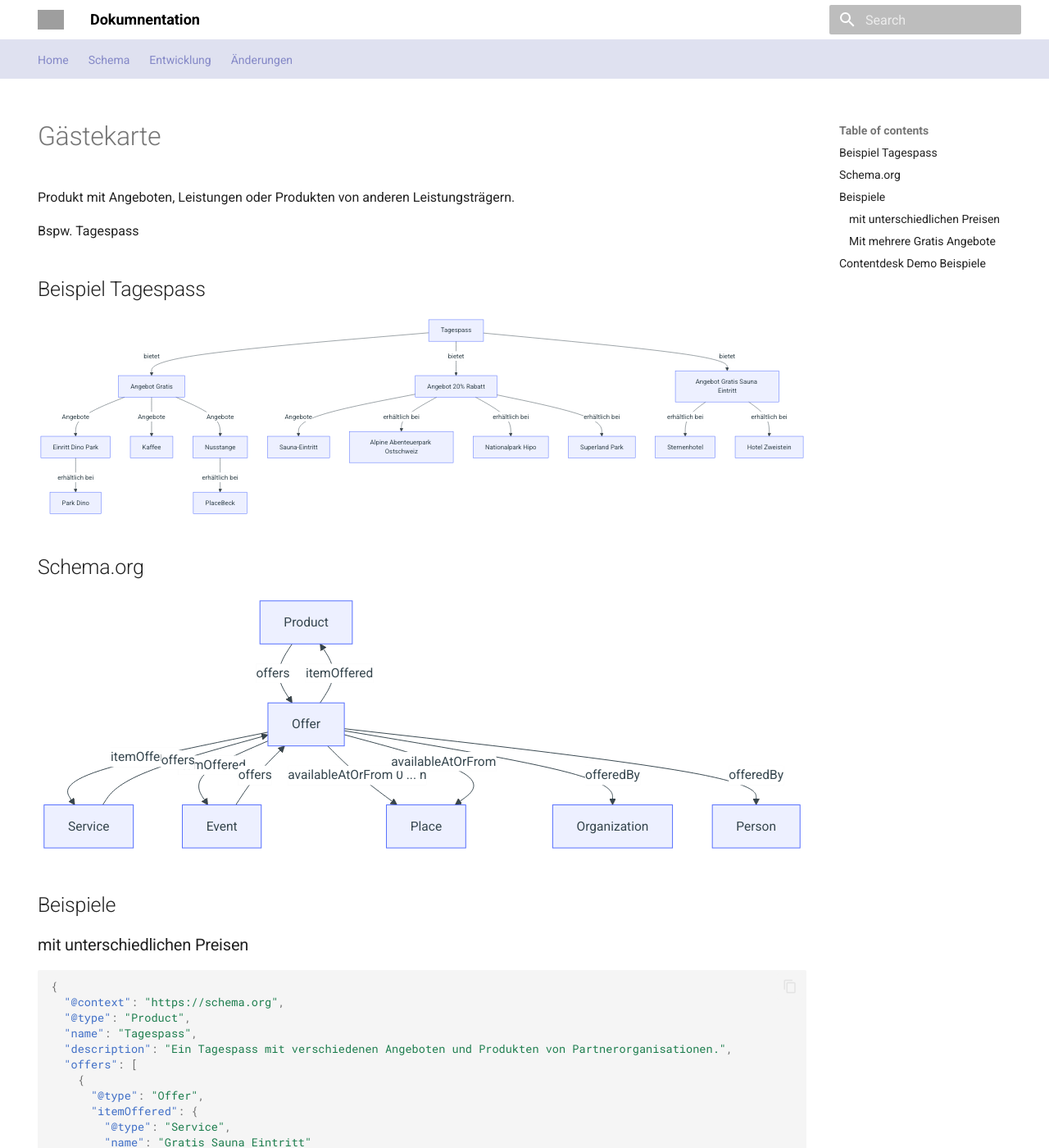
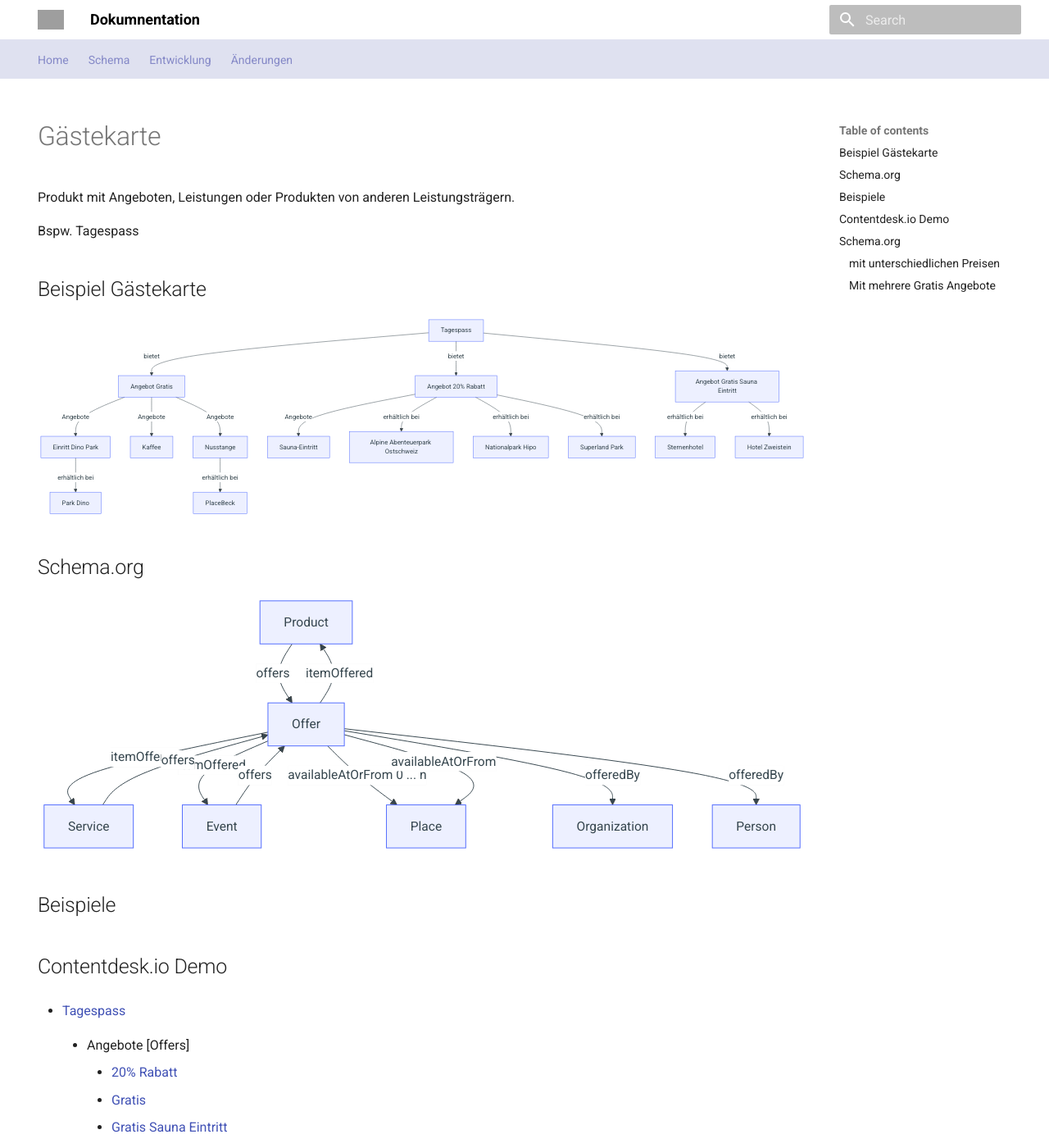
Before and after one commit to tsolenthaler/docs.contentdesk.io, an MkDocs documentation site: the page built from docs/dev/concepts/gaestekarte.md, in a window 1280 px wide and 1400 px high. Shown: the whole window at 82% size. Built offline with MkDocs 1.6.1 and Material for MkDocs 9.7.7, drawn with Linux system fonts in a browser that asks for light colours; some of the changed text lies outside the part shown; grey boxes are pictures that could not be loaded.

````diff
--- a/docs/dev/concepts/gaestekarte.md
+++ b/docs/dev/concepts/gaestekarte.md
@@ -10,7 +10,7 @@
 
 Bspw. Tagespass
 
-## Beispiel Tagespass
+## Beispiel Gästekarte
 ``` mermaid
 graph TD
     Product[Tagespass] -->|bietet|OfferGratis[Angebot Gratis]
@@ -55,7 +55,22 @@
 ```
 
 
+
 ## Beispiele
+
+## Contentdesk.io Demo
+
+- [Tagespass](https://demo.pim.tso.ch/#/enrich/product/74589a84-bfb9-4fcb-a086-a349ba10205d)
+
+    * Angebote [Offers]
+
+        * [20% Rabatt](https://demo.pim.tso.ch/#/enrich/product/856b935f-05e2-4f26-addc-33894f97b4f9)
+        * [Gratis](https://demo.pim.tso.ch/#/enrich/product/8b42f340-85bb-4bd1-b9c5-d0e23887bd94)
+        * [Gratis Sauna Eintritt](https://demo.pim.tso.ch/#/enrich/product/345c8f62-f583-4331-9523-af9ed65e0e54)
+
+
+
+## Schema.org
 
 ### mit unterschiedlichen Preisen
 
@@ -111,15 +126,3 @@
   }
 }
 ```
-
-
-
-## Contentdesk Demo Beispiele
-
-- [Tagespass](https://demo.pim.tso.ch/#/enrich/product/74589a84-bfb9-4fcb-a086-a349ba10205d)
-
-    * Angebote [Offers]
-
-        * [20% Rabatt](https://demo.pim.tso.ch/#/enrich/product/856b935f-05e2-4f26-addc-33894f97b4f9)
-        * [Gratis](https://demo.pim.tso.ch/#/enrich/product/8b42f340-85bb-4bd1-b9c5-d0e23887bd94)
-        * [Gratis Sauna Eintritt](https://demo.pim.tso.ch/#/enrich/product/345c8f62-f583-4331-9523-af9ed65e0e54)
````
